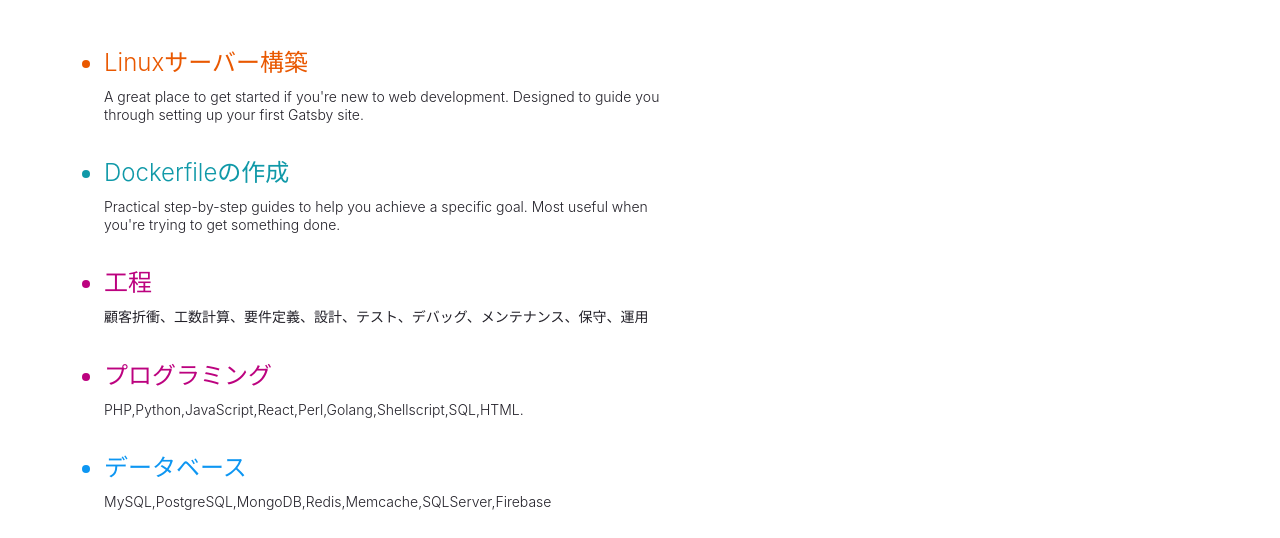
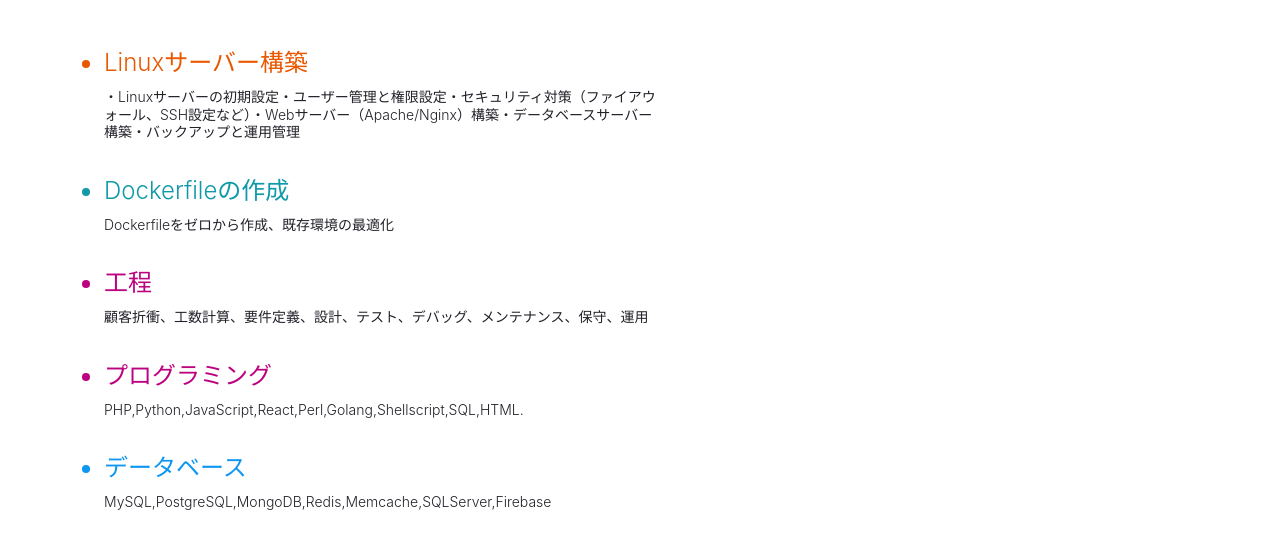
Before and after one commit to sutok/shinyudo, a Gatsby site: page / in a window 1280 px wide. Shown: the part 198-736 px from the top of the page. Built offline with nearby package versions, Linux system fonts and the light colour scheme; Gatsby itself is replaced by a stand-in of ours.

Commit message:
トップページ更新

```diff
--- a/src/pages/index.js
+++ b/src/pages/index.js
@@ -46,15 +46,21 @@
   {
     text: "Linuxサーバー構築",
     url: "https://www.gatsbyjs.com/docs/tutorial/getting-started/",
-    description:
-      "A great place to get started if you're new to web development. Designed to guide you through setting up your first Gatsby site.",
+    description: [
+      "・Linuxサーバーの初期設定",
+      "・ユーザー管理と権限設定",
+      "・セキュリティ対策（ファイアウォール、SSH設定など）",
+      "・Webサーバー（Apache/Nginx）構築",
+      "・データベースサーバー構築",
+      "・バックアップと運用管理"
+    ],
     color: "#E95800",
   },
   {
     text: "Dockerfileの作成",
     url: "https://www.gatsbyjs.com/docs/how-to/",
     description:
-      "Practical step-by-step guides to help you achieve a specific goal. Most useful when you're trying to get something done.",
+      "Dockerfileをゼロから作成、既存環境の最適化",
     color: "#1099A8",
   },
   {
```
